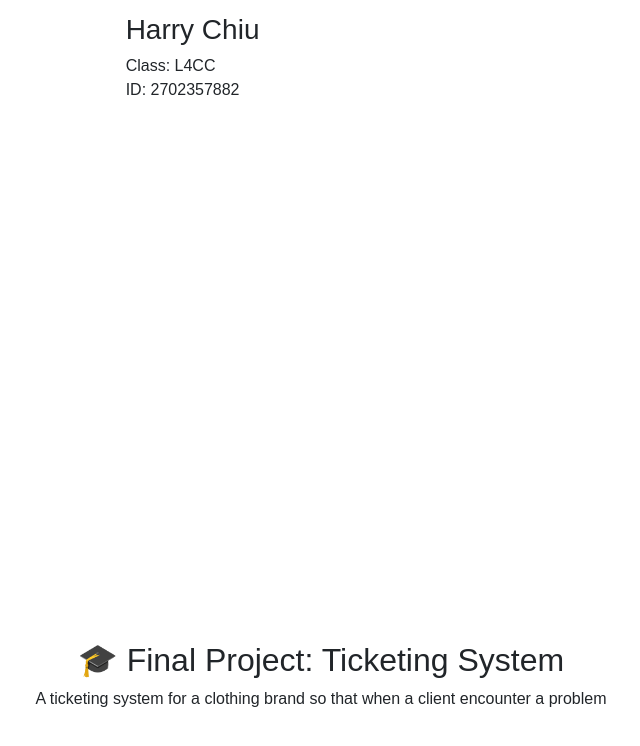
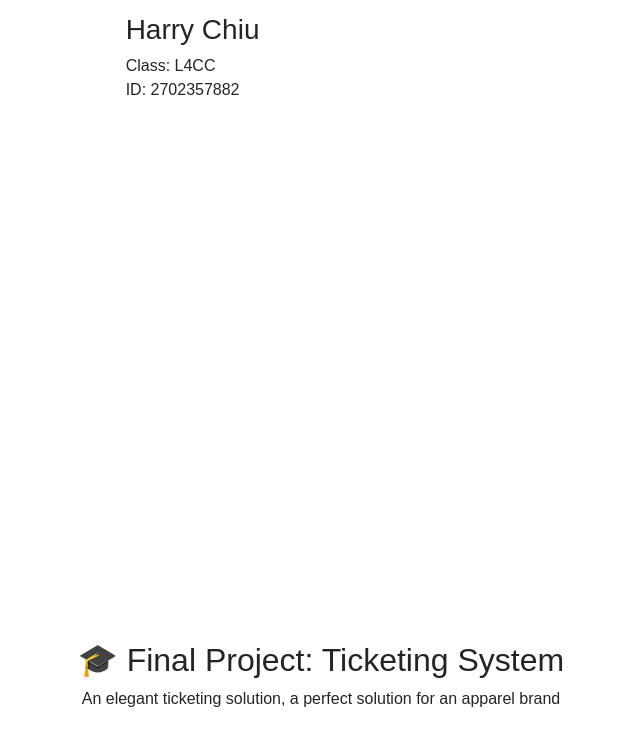
Before and after one commit to esojas/2702357932_asignment2, a plain HTML site: page index.html in a window 1280 px wide. Shown: the part 1410-2156 px from the top of the page, without its empty margins (319-959 px from the left). Drawn offline with nearby package versions, Linux system fonts and the light colour scheme.

Commit message:
Update index.html

```diff
--- a/index.html
+++ b/index.html
@@ -61,7 +61,7 @@
 
         <section class="hidden">
             <h2>🎓 Final Project: Ticketing System</h2>
-            <p>A ticketing system for a clothing brand so that when a client encounter a problem</p>
+            <p>An elegant ticketing solution, a perfect solution for an apparel brand</p>
         </section>
     </div>
 </body>
```
